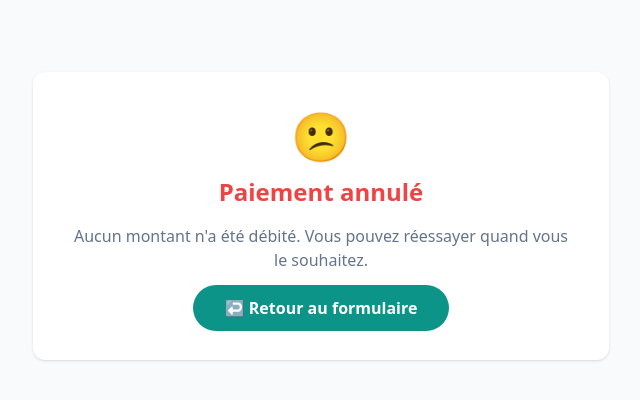
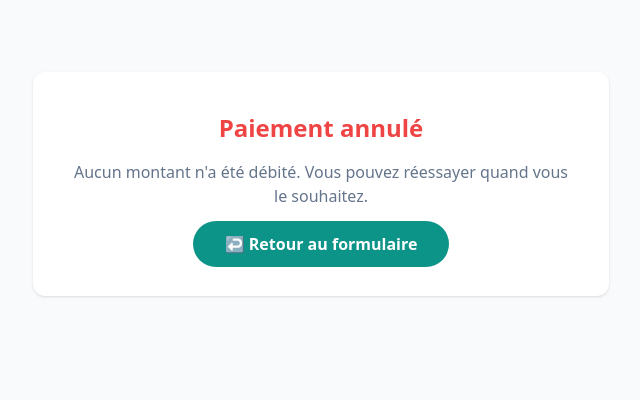
Before and after one commit to Omnipub/Retroplanning, a Flask app: page /cancel in a window 1280 px wide. Shown: the top 400 px of the page, without its empty margins (319-959 px from the left). Run offline with Flask 3, Linux system fonts and the light colour scheme; parts of the project's set-up code (start-up, migrations or seed data) failed here and were passed over; some libraries are stand-ins or nearby versions.

Commit message:
Update cancel.html

```diff
--- a/templates/cancel.html
+++ b/templates/cancel.html
@@ -17,7 +17,6 @@
 </head>
 <body class="p-8 bg-slate-50">
     <div class="max-w-xl mx-auto text-center bg-white rounded-xl shadow p-10 mt-10">
-        <div class="text-5xl mb-4">😕</div>
         <h1 class="text-2xl font-bold text-red-500 mb-4">Paiement annulé</h1>
         <p class="text-slate-500 mb-6">Aucun montant n'a été débité. Vous pouvez réessayer quand vous le souhaitez.</p>
         <a href="/" class="bg-teal-600 text-white font-bold py-3 px-8 rounded-full hover:bg-teal-700">
```
